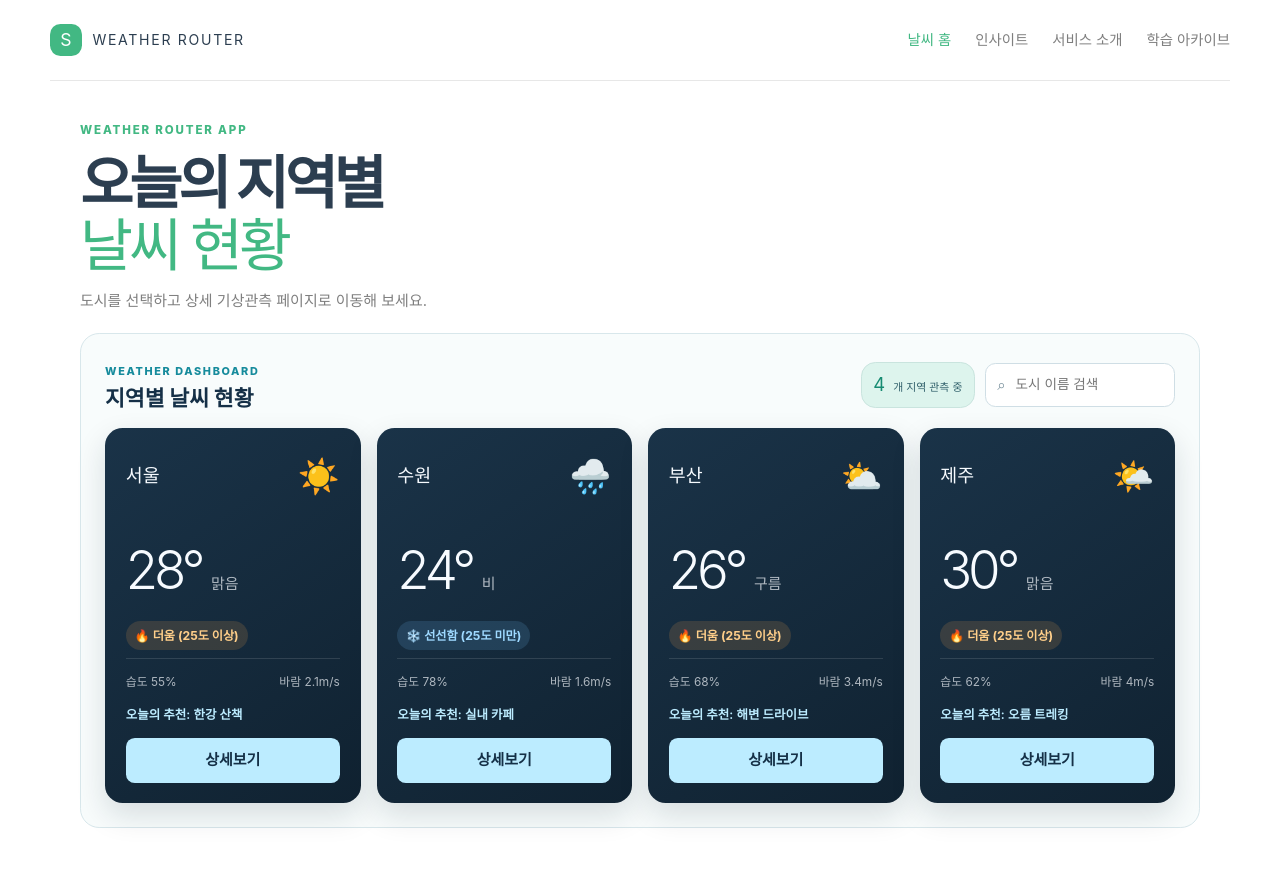
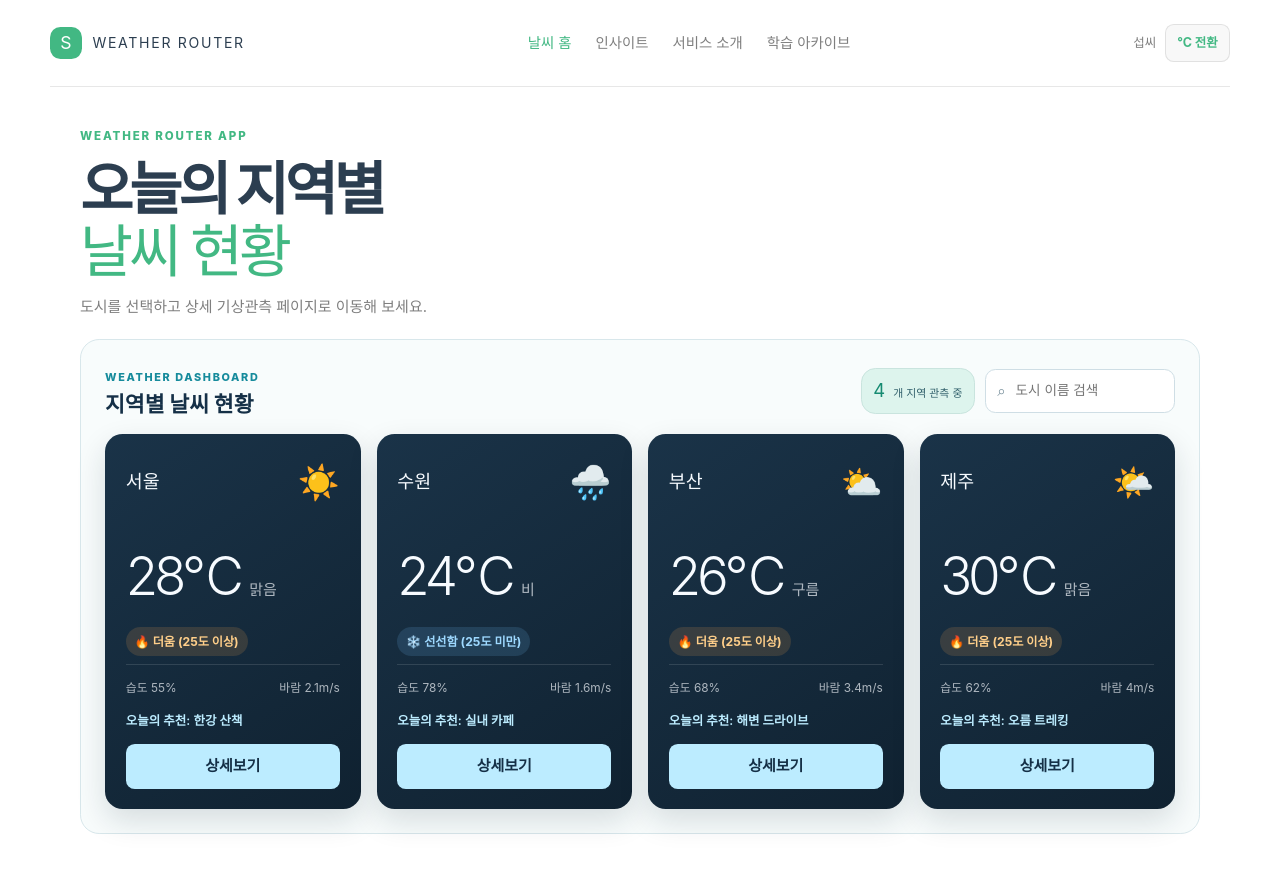
Before and after one commit to hello2742/skala-vue, a Vue app in the folder skala-vue/: page / in a window 1280 px wide. Shown: the top 872 px of the page. Built offline with nearby package versions, Linux system fonts and the light colour scheme.

Commit message:
Hands On 5

```diff
--- a/skala-vue/src/App.vue
+++ b/skala-vue/src/App.vue
@@ -1,5 +1,6 @@
 <script setup>
 import { RouterLink, RouterView } from 'vue-router'
+import UnitToggler from './components/exercise/UnitToggler.vue'
 </script>
 
 <template>
@@ -15,6 +16,7 @@
       <RouterLink to="/about">서비스 소개</RouterLink>
       <RouterLink to="/archive">학습 아카이브</RouterLink>
     </nav>
+    <UnitToggler />
   </header>
 
   <RouterView />
--- /dev/null
+++ b/skala-vue/src/components/exercise/UnitToggler.vue
@@ -0,0 +1,42 @@
+<script setup>
+import { useConfigStore } from '../../stores/configStore'
+
+const configStore = useConfigStore()
+</script>
+
+<template>
+  <div class="unit-toggler" aria-label="온도 단위 설정">
+    <span class="unit-label">{{ configStore.unitLabel }}</span>
+    <button type="button" @click="configStore.toggleUnit">
+      {{ configStore.unitSymbol }} 전환
+    </button>
+  </div>
+</template>
+
+<style scoped>
+.unit-toggler {
+  display: flex;
+  align-items: center;
+  gap: 0.55rem;
+}
+
+.unit-label {
+  color: var(--color-text-muted);
+  font-size: 0.78rem;
+}
+
+.unit-toggler button {
+  padding: 0.5rem 0.7rem;
+  border: 1px solid var(--color-border);
+  border-radius: 0.55rem;
+  color: var(--color-accent);
+  background: var(--color-background-soft);
+  font-size: 0.78rem;
+  font-weight: 700;
+  cursor: pointer;
+}
+
+.unit-toggler button:hover {
+  border-color: var(--color-accent);
+}
+</style>
--- a/skala-vue/src/components/exercise/WeatherCard.vue
+++ b/skala-vue/src/components/exercise/WeatherCard.vue
@@ -1,4 +1,6 @@
 <script setup>
+import { useTemperature } from '../../composables/useTemperature'
+
 const props = defineProps({
   city: {
     type: Object,
@@ -7,6 +9,7 @@
 })
 
 const emit = defineEmits(['select-card', 'click-detail'])
+const { displayTemp, unitSymbol } = useTemperature(() => props.city.temp)
 </script>
 
 <template>
@@ -17,7 +20,7 @@
     </div>
 
     <div class="weather-temperature">
-      <strong>{{ props.city.temp }}°</strong>
+      <strong>{{ displayTemp }}{{ unitSymbol }}</strong>
       <span>{{ props.city.status }}</span>
     </div>
 
--- /dev/null
+++ b/skala-vue/src/composables/useTemperature.js
@@ -0,0 +1,22 @@
+import { computed } from 'vue'
+import { useConfigStore } from '../stores/configStore'
+
+// 메인 카드와 상세 페이지에서 반복되는 온도 변환 로직을 공통화합니다.
+export function useTemperature(getRawTemperature) {
+  const configStore = useConfigStore()
+
+  const displayTemp = computed(() => {
+    const rawTemp = getRawTemperature()
+
+    if (configStore.unit === 'fahrenheit') {
+      return Math.round((rawTemp * 9) / 5 + 32)
+    }
+
+    return rawTemp
+  })
+
+  return {
+    displayTemp,
+    unitSymbol: computed(() => configStore.unitSymbol),
+  }
+}
--- /dev/null
+++ b/skala-vue/src/stores/configStore.js
@@ -0,0 +1,23 @@
+import { defineStore } from 'pinia'
+
+export const useConfigStore = defineStore('config', {
+  state: () => ({
+    // [요구사항] 현재 날씨 표시 단위를 저장합니다.
+    unit: 'celsius',
+  }),
+
+  getters: {
+    // [요구사항] 현재 단위에 맞는 기호를 반환합니다.
+    unitSymbol: (state) => (state.unit === 'fahrenheit' ? '℉' : '℃'),
+
+    // [나만의 확장] 버튼과 안내 문구에 사용할 단위 이름입니다.
+    unitLabel: (state) => (state.unit === 'fahrenheit' ? '화씨' : '섭씨'),
+  },
+
+  actions: {
+    // [요구사항] 섭씨와 화씨를 번갈아 전환합니다.
+    toggleUnit() {
+      this.unit = this.unit === 'celsius' ? 'fahrenheit' : 'celsius'
+    },
+  },
+})
--- a/skala-vue/src/views/WeatherDetailView.vue
+++ b/skala-vue/src/views/WeatherDetailView.vue
@@ -2,9 +2,11 @@
 import { onMounted, ref } from 'vue'
 import { RouterLink, useRoute } from 'vue-router'
 import { weatherMockData } from '../data/weatherMock'
+import { useTemperature } from '../composables/useTemperature'
 
 const route = useRoute()
 const cityInfo = ref(null)
+const { displayTemp, unitSymbol } = useTemperature(() => cityInfo.value?.temp ?? 0)
 
 // [요구사항] Mount 시점에 동적 경로의 cityId로 Mock Data에서 도시를 선택합니다.
 onMounted(() => {
@@ -27,8 +29,8 @@
       </div>
 
       <div class="detail-temperature">
-        <strong>{{ cityInfo.temp }}°</strong>
-        <span>체감 {{ cityInfo.feelsLike }}°</span>
+        <strong>{{ displayTemp }}{{ unitSymbol }}</strong>
+        <span>체감 {{ cityInfo.feelsLike }}{{ unitSymbol }}</span>
       </div>
 
       <dl class="detail-stats">
```
Also changed, not shown: 1 other file (tests, documents, lock files or other folders).
